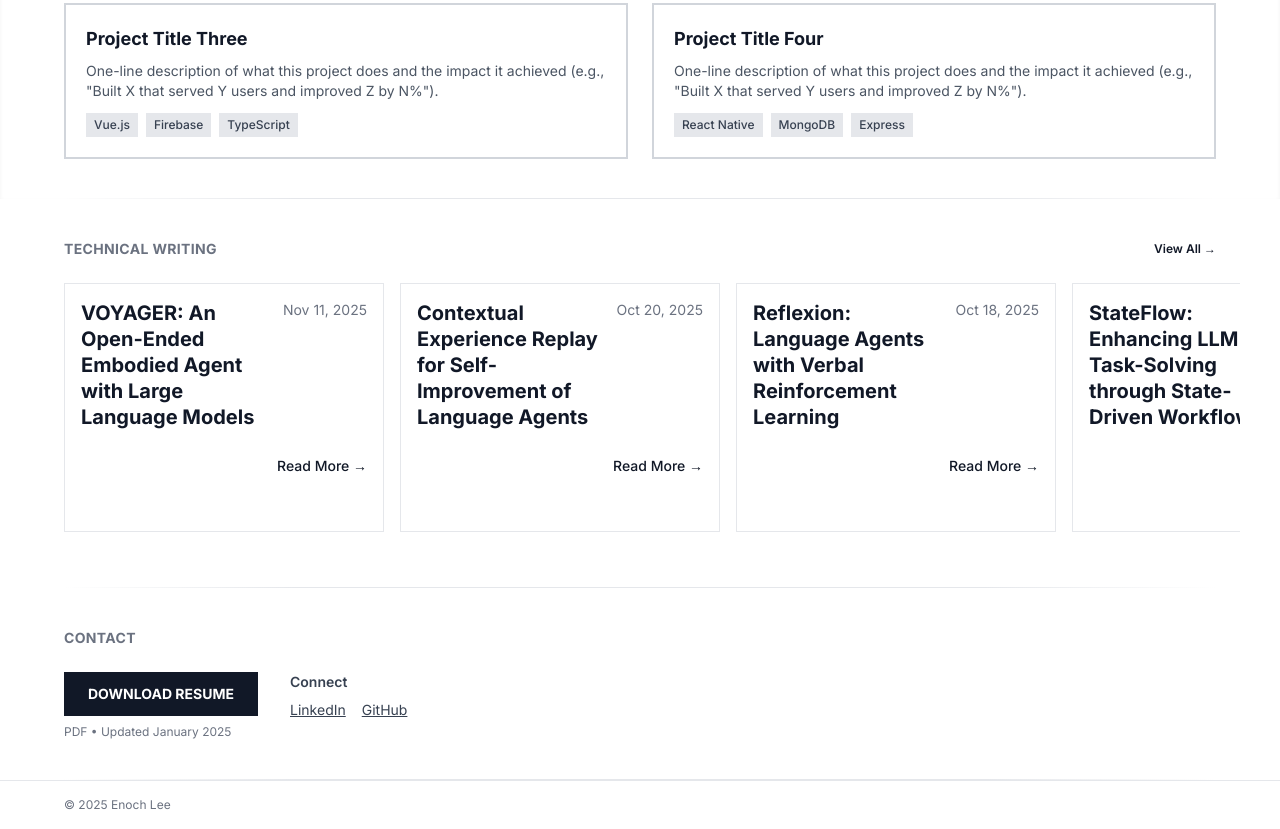
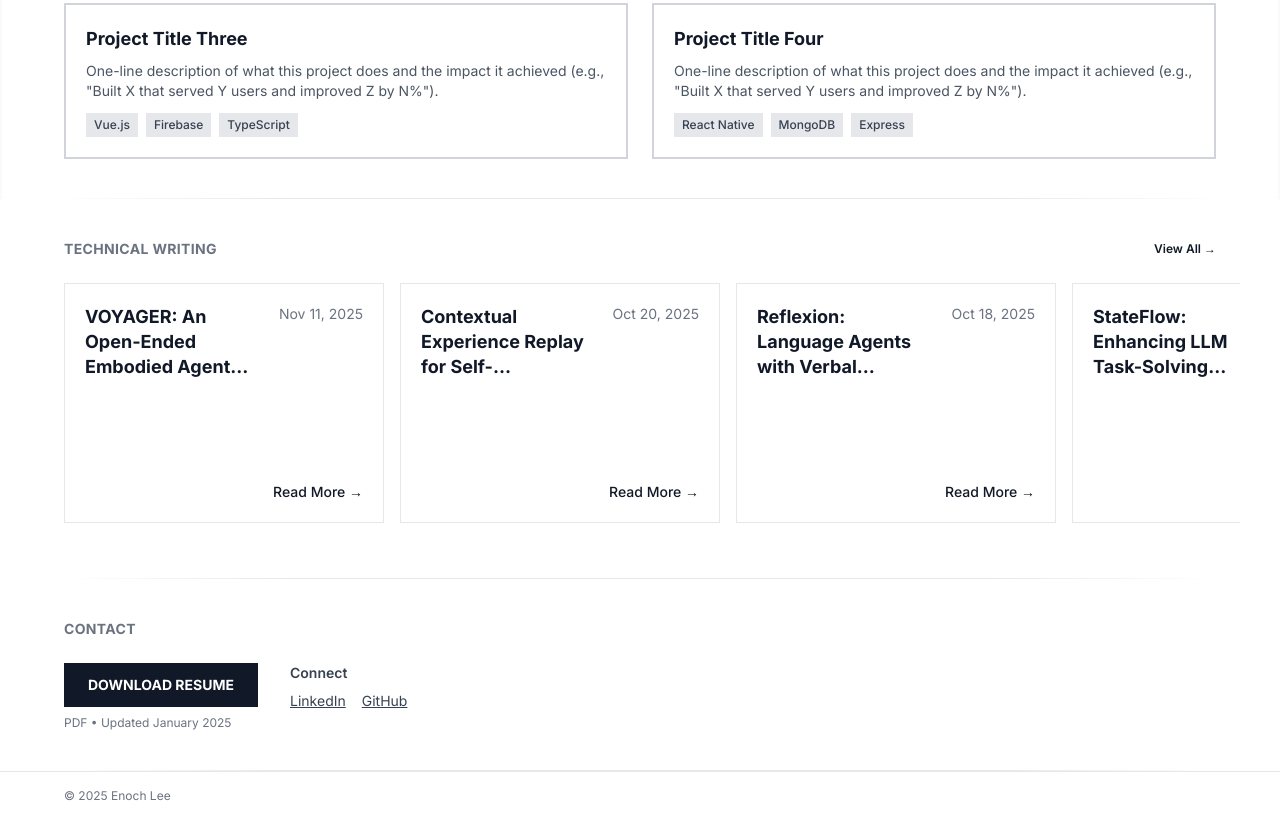
Before and after one commit to Enoch-Lee131/enoch-website, a plain HTML site: page index.html in a window 1280 px wide. Shown: the part 869-1698 px from the top of the page. Drawn offline with nearby package versions, Linux system fonts and the light colour scheme.

Commit message:
Align Technical Writing cards for consistent visual appearance
- Fixed card height at 240px for uniform look
- Title min-height: 80px with 3-line clamp for consistency
- Flexbox layout with space-between to align "Read More" buttons
- Increased padding: 16px → 20px
- Slightly reduced title font: 1.25rem → 1.125rem for better fit
- All cards now have same height regardless of title length

🤖 Generated with [Claude Code](https://claude.com/claude-code)

Co-Authored-By: Claude <noreply@anthropic.com>

```diff
--- a/styles.css
+++ b/styles.css
@@ -135,10 +135,13 @@ section::after {
 }
 
 #notes-container-preview .note-card {
-    padding: 16px;
+    padding: 20px;
     margin-bottom: 0;
     border: 1px solid #e5e7eb;
-    height: 100%;
+    height: 240px;
+    display: flex;
+    flex-direction: column;
+    justify-content: space-between;
 }
 
 /* Horizontal scroll styling */
@@ -161,17 +164,23 @@ section::after {
 }
 
 #notes-container-preview .note-card h3 {
-    font-size: 1.25rem;
+    font-size: 1.125rem;
     font-weight: 700;
-    margin-bottom: 10px;
+    margin-bottom: 12px;
     color: #111827;
-    line-height: 1.3;
+    line-height: 1.4;
+    min-height: 80px;
+    display: -webkit-box;
+    -webkit-line-clamp: 3;
+    -webkit-box-orient: vertical;
+    overflow: hidden;
 }
 
 #notes-container-preview .note-card p {
     font-size: 0.875rem;
     color: #6b7280;
     line-height: 1.5;
+    flex-grow: 1;
 }
 
 
```
